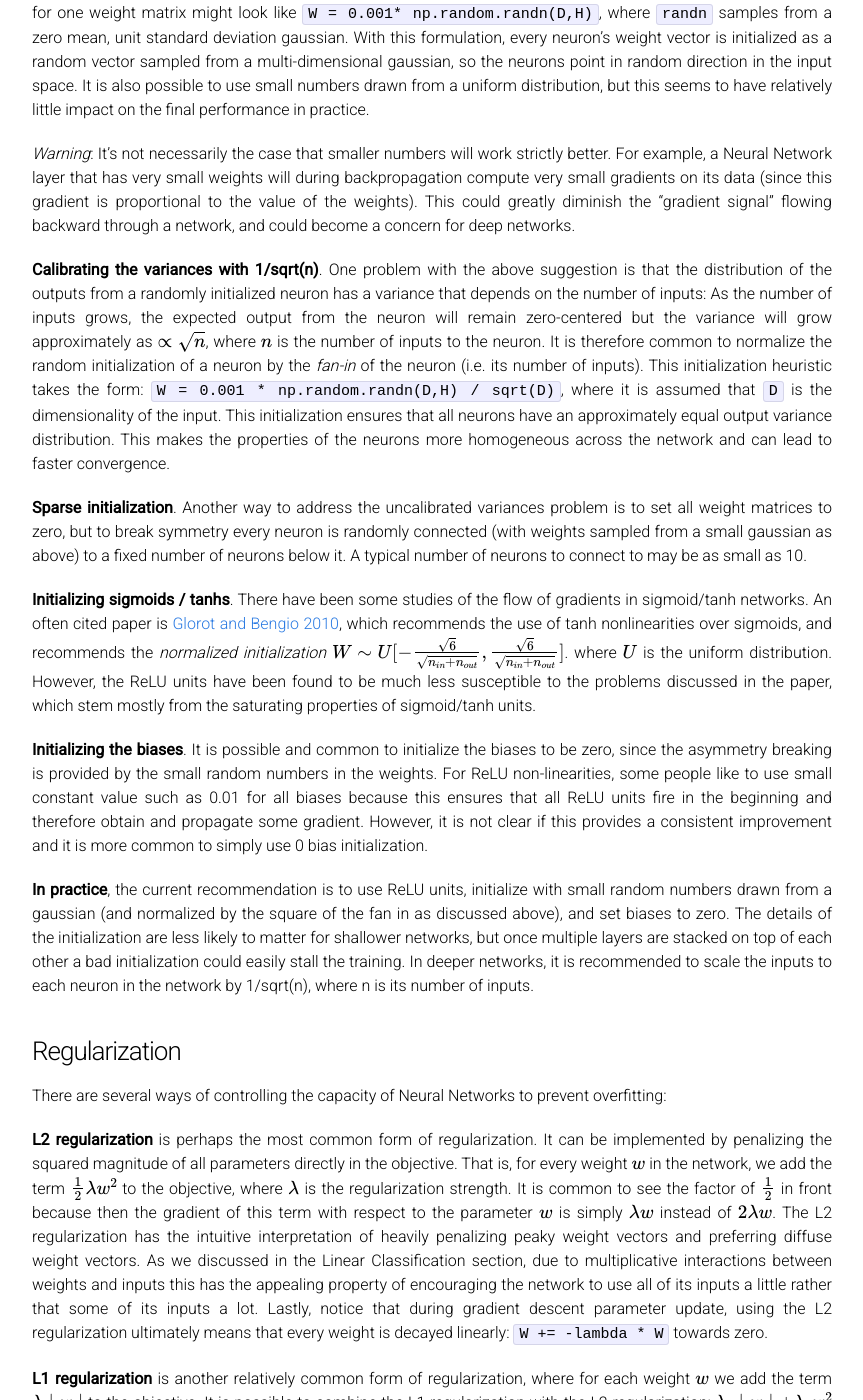
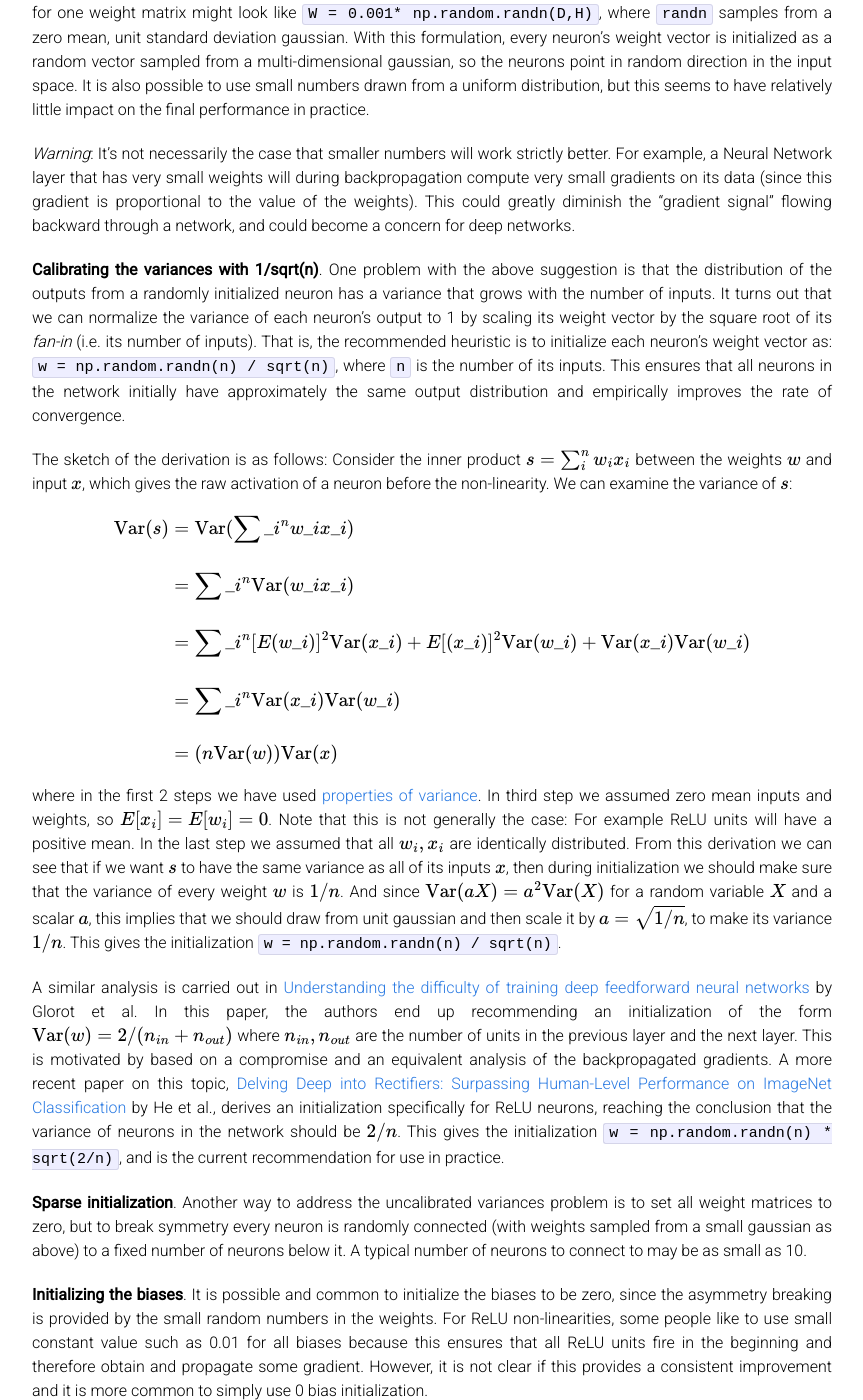
Before and after one commit to cs231n/cs231n.github.io, a Jekyll site: the page built from neural-networks-2.md, in a window 1280 px wide and 1400 px high, scrolled down 4406 px. Shown: the whole window, without its empty margins (208-1071 px from the left). Built offline with Jekyll 4.4.1, drawn with Linux system fonts in a browser that asks for light colours; Markdown is read by kramdown in place of the engine named in the settings; formulas are drawn with MathJax 3; some of the changed text lies outside the part shown.

Commit message:
fixing initialization section and recommendation

```diff
--- a/neural-networks-2.md
+++ b/neural-networks-2.md
@@ -97,11 +97,25 @@ We have seen how to construct a Neural Network architecture, and how to preproce
 
 *Warning*: It's not necessarily the case that smaller numbers will work strictly better. For example, a Neural Network layer that has very small weights will during backpropagation compute very small gradients on its data (since this gradient is proportional to the value of the weights). This could greatly diminish the "gradient signal" flowing backward through a network, and could become a concern for deep networks.
 
-**Calibrating the variances with 1/sqrt(n)**. One problem with the above suggestion is that the distribution of the outputs from a randomly initialized neuron has a variance that depends on the number of inputs: As the number of inputs grows, the expected output from the neuron will remain zero-centered but the variance will grow approximately as \\(\propto \sqrt{n}\\), where \\(n\\) is the number of inputs to the neuron. It is therefore common to normalize the random initialization of a neuron by the *fan-in* of the neuron (i.e. its number of inputs). This initialization heuristic takes the form: `W = 0.001 * np.random.randn(D,H) / sqrt(D)`, where it is assumed that `D` is the dimensionality of the input. This initialization ensures that all neurons have an approximately equal output variance distribution. This makes the properties of the neurons more homogeneous across the network and can lead to faster convergence.
+**Calibrating the variances with 1/sqrt(n)**. One problem with the above suggestion is that the distribution of the outputs from a randomly initialized neuron has a variance that grows with the number of inputs. It turns out that we can normalize the variance of each neuron's output to 1 by scaling its weight vector by the square root of its *fan-in* (i.e. its number of inputs). That is, the recommended heuristic is to initialize each neuron's weight vector as: `w = np.random.randn(n) / sqrt(n)`, where `n` is the number of its inputs. This ensures that all neurons in the network initially have approximately the same output distribution and empirically improves the rate of convergence.
+
+The sketch of the derivation is as follows: Consider the inner product \\(s = \sum\_i^n w\_i x\_i\\) between the weights \\(w\\) and input \\(x\\), which gives the raw activation of a neuron before the non-linearity. We can examine the variance of \\(s\\):
+
+$$
+\begin{align}
+\text{Var}(s) &= \text{Var}(\sum\_i^n w\_ix\_i) \\\\
+&= \sum\_i^n \text{Var}(w\_ix\_i) \\\\
+&= \sum\_i^n [E(w\_i)]^2\text{Var}(x\_i) + E[(x\_i)]^2\text{Var}(w\_i) + \text{Var}(x\_i)\text{Var}(w\_i) \\\\
+&= \sum\_i^n \text{Var}(x\_i)\text{Var}(w\_i) \\\\
+&= \left( n \text{Var}(w) \right) \text{Var}(x)
+\end{align}
+$$
+
+where in the first 2 steps we have used [properties of variance](http://en.wikipedia.org/wiki/Variance). In third step we assumed zero mean inputs and weights, so \\(E[x\_i] = E[w\_i] = 0\\). Note that this is not generally the case: For example ReLU units will have a positive mean. In the last step we assumed that all \\(w\_i, x\_i\\) are identically distributed. From this derivation we can see that if we want \\(s\\) to have the same variance as all of its inputs \\(x\\), then during initialization we should make sure that the variance of every weight \\(w\\) is \\(1/n\\). And since \\(\text{Var}(aX) = a^2\text{Var}(X)\\) for a random variable \\(X\\) and a scalar \\(a\\), this implies that we should draw from unit gaussian and then scale it by \\(a = \sqrt{1/n}\\), to make its variance \\(1/n\\). This gives the initialization `w = np.random.randn(n) / sqrt(n)`.
+
+A similar analysis is carried out in [Understanding the difficulty of training deep feedforward neural networks](http://jmlr.org/proceedings/papers/v9/glorot10a/glorot10a.pdf) by Glorot et al. In this paper, the authors end up recommending an initialization of the form \\( \text{Var}(w) = 2/(n\_{in} + n \_{out}) \\) where \\(n\_{in}, n\_{out}\\) are the number of units in the previous layer and the next layer. This is motivated by based on a compromise and an equivalent analysis of the backpropagated gradients. A more recent paper on this topic, [Delving Deep into Rectifiers: Surpassing Human-Level Performance on ImageNet Classification](http://arxiv-web3.library.cornell.edu/abs/1502.01852) by He et al., derives an initialization specifically for ReLU neurons, reaching the conclusion that the variance of neurons in the network should be \\(2/n\\). This gives the initialization `w = np.random.randn(n) * sqrt(2/n)`, and is the current recommendation for use in practice.
 
 **Sparse initialization**. Another way to address the uncalibrated variances problem is to set all weight matrices to zero, but to break symmetry every neuron is randomly connected (with weights sampled from a small gaussian as above) to a fixed number of neurons below it. A typical number of neurons to connect to may be as small as 10.
-
-**Initializing sigmoids / tanhs**. There have been some studies of the flow of gradients in sigmoid/tanh networks. An often cited paper is [Glorot and Bengio 2010](http://www.iro.umontreal.ca/~lisa/publications2/index.php/publications/show/447), which recommends the use of tanh nonlinearities over sigmoids, and recommends the *normalized initialization* \\( W \sim U [- \frac{\sqrt{6}}{\sqrt{n\_{in} + n\_{out}}}, \frac{\sqrt{6}}{\sqrt{n\_{in} + n\_{out}}}] \\). where \\(U\\) is the uniform distribution. However, the ReLU units have been found to be much less susceptible to the problems discussed in the paper, which stem mostly from the saturating properties of sigmoid/tanh units.
 
 **Initializing the biases**. It is possible and common to initialize the biases to be zero, since the asymmetry breaking is provided by the small random numbers in the weights. For ReLU non-linearities, some people like to use small constant value such as 0.01 for all biases because this ensures that all ReLU units fire in the beginning and therefore obtain and propagate some gradient. However, it is not clear if this provides a consistent improvement and it is more common to simply use 0 bias initialization.
 
@@ -269,7 +283,7 @@ where the sum \\(\sum\_j\\) is a sum over all dimensions of the desired predicti
 In summary:
 
 - The recommended preprocessing is to center the data to have mean of zero, and normalize its scale to [-1, 1] along each feature
-- Initialize the weights by drawing them from a gaussian distribution with standard deviation of approximately 0.01. In deeper networks you might want to try normalizing by the square root of the number of incoming connections.
+- Initialize the weights by drawing them from a gaussian distribution with standard deviation of \\(\sqrt(2/n)\\), where \\(n\\) is the number of inputs to the neuron. E.g. in numpy: `w = np.random.randn(n) * sqrt(2/n)`.
 - Use L2 regularization (or maxnorm) and dropout (the inverted version)
 - We discussed different tasks you might want to perform in practice, and the most common loss functions for each task
 
```
